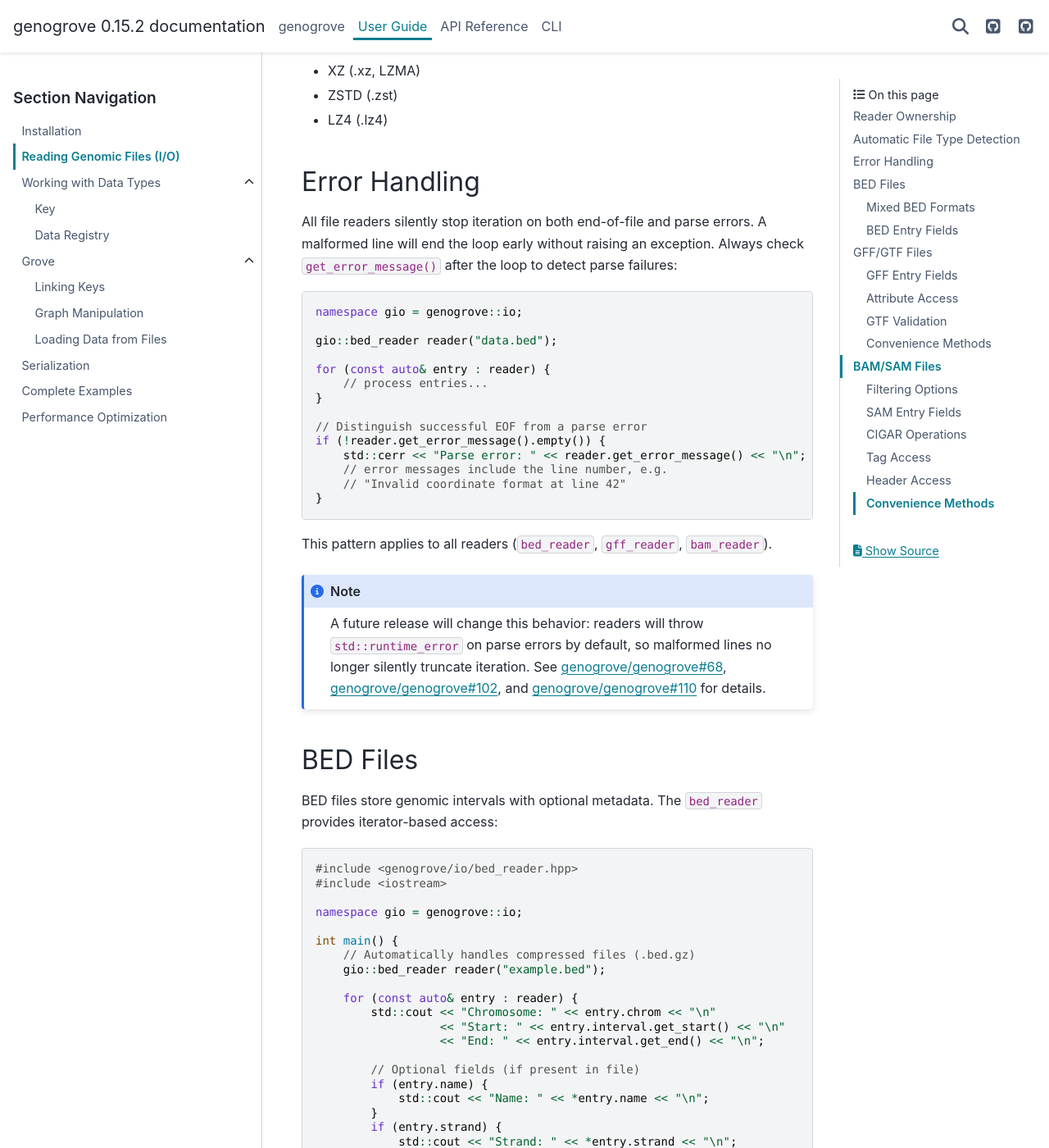
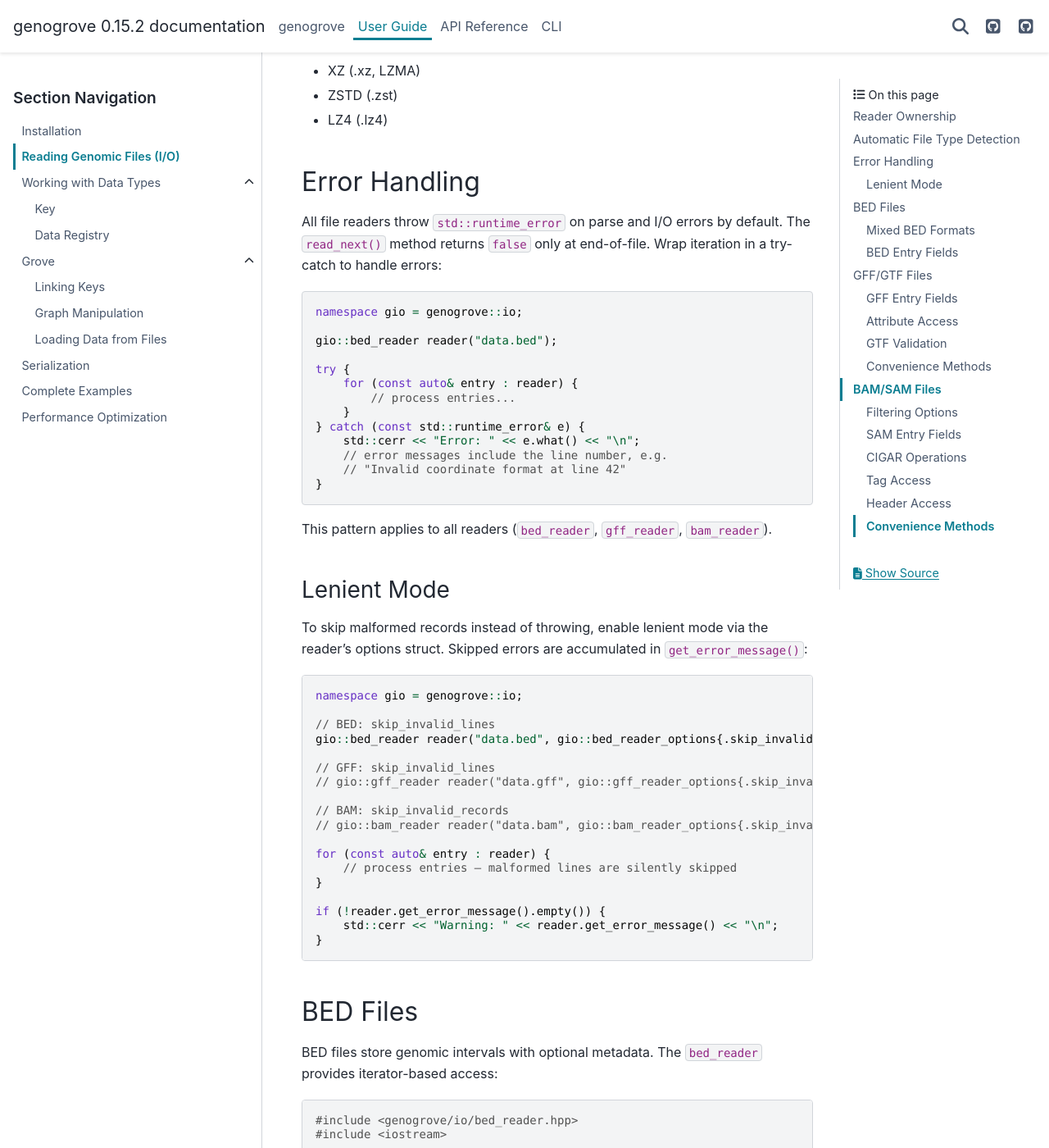
Before and after one commit to genogrove/docs, a Sphinx documentation site: the page built from source/guide/io.md, in a window 1280 px wide and 1400 px high, scrolled down 1501 px. Shown: the whole window at 82% size. Built offline with Sphinx 7.4.7 and the PyData theme 0.15.4, drawn with Linux system fonts in a browser that asks for light colours; some of the changed text lies outside the part shown.

Commit message:
Update docs for throw-on-parse-errors and reader options structs
- Rewrite Error Handling section: default is now throw, with lenient mode
- Add try-catch to main BED, GFF, BAM examples in io.md and loading_data.md
- Add bed_reader_options and gff_reader_options Doxygen directives
- Consolidate all reader options into a dedicated API reference section
- Add skip_invalid_records to BAM filter fields list
- Update GTF validation note to reflect throw behavior

Closes #43

Co-Authored-By: Claude Opus 4.6 <noreply@anthropic.com>

````diff
--- a/source/guide/io.md
+++ b/source/guide/io.md
@@ -66,22 +66,20 @@ int main() {
 
 ## Error Handling
 
-All file readers silently stop iteration on both end-of-file and parse errors. A malformed line
-will end the loop early without raising an exception. Always check `get_error_message()` after the
-loop to detect parse failures:
+All file readers throw `std::runtime_error` on parse and I/O errors by default. The `read_next()`
+method returns `false` only at end-of-file. Wrap iteration in a try-catch to handle errors:
 
 ```cpp
 namespace gio = genogrove::io;
 
 gio::bed_reader reader("data.bed");
 
-for (const auto& entry : reader) {
-    // process entries...
-}
-
-// Distinguish successful EOF from a parse error
-if (!reader.get_error_message().empty()) {
-    std::cerr << "Parse error: " << reader.get_error_message() << "\n";
+try {
+    for (const auto& entry : reader) {
+        // process entries...
+    }
+} catch (const std::runtime_error& e) {
+    std::cerr << "Error: " << e.what() << "\n";
     // error messages include the line number, e.g.
     // "Invalid coordinate format at line 42"
 }
@@ -89,12 +87,30 @@ if (!reader.get_error_message().empty()) {
 
 This pattern applies to all readers (`bed_reader`, `gff_reader`, `bam_reader`).
 
-```{note}
-A future release will change this behavior: readers will throw `std::runtime_error` on parse
-errors by default, so malformed lines no longer silently truncate iteration. See
-[genogrove/genogrove#68](https://github.com/genogrove/genogrove/issues/68),
-[genogrove/genogrove#102](https://github.com/genogrove/genogrove/issues/102), and
-[genogrove/genogrove#110](https://github.com/genogrove/genogrove/issues/110) for details.
+### Lenient Mode
+
+To skip malformed records instead of throwing, enable lenient mode via the reader's options struct.
+Skipped errors are accumulated in `get_error_message()`:
+
+```cpp
+namespace gio = genogrove::io;
+
+// BED: skip_invalid_lines
+gio::bed_reader reader("data.bed", gio::bed_reader_options{.skip_invalid_lines = true});
+
+// GFF: skip_invalid_lines
+// gio::gff_reader reader("data.gff", gio::gff_reader_options{.skip_invalid_lines = true});
+
+// BAM: skip_invalid_records
+// gio::bam_reader reader("data.bam", gio::bam_reader_options{.skip_invalid_records = true});
+
+for (const auto& entry : reader) {
+    // process entries — malformed lines are silently skipped
+}
+
+if (!reader.get_error_message().empty()) {
+    std::cerr << "Warning: " << reader.get_error_message() << "\n";
+}
 ```
 
 ## BED Files
@@ -111,18 +127,22 @@ int main() {
     // Automatically handles compressed files (.bed.gz)
     gio::bed_reader reader("example.bed");
 
-    for (const auto& entry : reader) {
-        std::cout << "Chromosome: " << entry.chrom << "\n"
-                  << "Start: " << entry.interval.get_start() << "\n"
-                  << "End: " << entry.interval.get_end() << "\n";
+    try {
+        for (const auto& entry : reader) {
+            std::cout << "Chromosome: " << entry.chrom << "\n"
+                      << "Start: " << entry.interval.get_start() << "\n"
+                      << "End: " << entry.interval.get_end() << "\n";
 
-        // Optional fields (if present in file)
-        if (entry.name) {
-            std::cout << "Name: " << *entry.name << "\n";
+            // Optional fields (if present in file)
+            if (entry.name) {
+                std::cout << "Name: " << *entry.name << "\n";
+            }
+            if (entry.strand) {
+                std::cout << "Strand: " << *entry.strand << "\n";
+            }
         }
-        if (entry.strand) {
-            std::cout << "Strand: " << *entry.strand << "\n";
-        }
+    } catch (const std::runtime_error& e) {
+        std::cerr << "Parse error: " << e.what() << "\n";
     }
 
     return 0;
@@ -181,23 +201,27 @@ namespace gio = genogrove::io;
 int main() {
     gio::gff_reader reader("annotations.gff");
 
-    for (const auto& entry : reader) {
-        std::cout << "Sequence: " << entry.seqid << "\n"
-                  << "Type: " << entry.type << "\n"
-                  << "Start: " << entry.interval.get_start() << "\n"
-                  << "End: " << entry.interval.get_end() << "\n";
+    try {
+        for (const auto& entry : reader) {
+            std::cout << "Sequence: " << entry.seqid << "\n"
+                      << "Type: " << entry.type << "\n"
+                      << "Start: " << entry.interval.get_start() << "\n"
+                      << "End: " << entry.interval.get_end() << "\n";
 
-        // Access attributes (column 9)
-        if (auto gene_id = entry.get_gene_id()) {
-            std::cout << "Gene ID: " << *gene_id << "\n";
+            // Access attributes (column 9)
+            if (auto gene_id = entry.get_gene_id()) {
+                std::cout << "Gene ID: " << *gene_id << "\n";
+            }
+
+            // Check format
+            if (entry.is_gtf()) {
+                std::cout << "Format: GTF\n";
+            } else if (entry.is_gff3()) {
+                std::cout << "Format: GFF3\n";
+            }
         }
-
-        // Check format
-        if (entry.is_gtf()) {
-            std::cout << "Format: GTF\n";
-        } else if (entry.is_gff3()) {
-            std::cout << "Format: GFF3\n";
-        }
+    } catch (const std::runtime_error& e) {
+        std::cerr << "Parse error: " << e.what() << "\n";
     }
 
     return 0;
@@ -244,7 +268,7 @@ When GTF format is detected, the reader enforces GTF requirements:
 - `gene_id` is required on **all** features
 - `transcript_id` is required on exon, CDS, start_codon, stop_codon, UTR, 5UTR, and 3UTR features
 
-If validation fails, `read_next()` returns `false` and the error is available via `get_error_message()`.
+If validation fails, `read_next()` throws `std::runtime_error` (or skips the line in lenient mode).
 
 ### Convenience Methods
 
@@ -266,20 +290,24 @@ namespace gio = genogrove::io;
 int main() {
     gio::bam_reader reader("alignments.bam");
 
-    for (const auto& entry : reader) {
-        std::cout << "Read: " << entry.qname << "\n"
-                  << "Chrom: " << entry.chrom << "\n"
-                  << "Start: " << entry.interval.get_start() << "\n"
-                  << "End: " << entry.interval.get_end() << "\n"
-                  << "Strand: " << entry.get_strand() << "\n"
-                  << "MAPQ: " << static_cast<int>(entry.mapq) << "\n"
-                  << "CIGAR: " << entry.cigar_string_repr() << "\n";
+    try {
+        for (const auto& entry : reader) {
+            std::cout << "Read: " << entry.qname << "\n"
+                      << "Chrom: " << entry.chrom << "\n"
+                      << "Start: " << entry.interval.get_start() << "\n"
+                      << "End: " << entry.interval.get_end() << "\n"
+                      << "Strand: " << entry.get_strand() << "\n"
+                      << "MAPQ: " << static_cast<int>(entry.mapq) << "\n"
+                      << "CIGAR: " << entry.cigar_string_repr() << "\n";
 
-        if (entry.mate) {
-            std::cout << "Mate chrom: " << entry.mate->chrom << "\n"
-                      << "Mate pos: " << entry.mate->position << "\n"
-                      << "Insert size: " << entry.mate->insert_size << "\n";
+            if (entry.mate) {
+                std::cout << "Mate chrom: " << entry.mate->chrom << "\n"
+                          << "Mate pos: " << entry.mate->position << "\n"
+                          << "Insert size: " << entry.mate->insert_size << "\n";
+            }
         }
+    } catch (const std::runtime_error& e) {
+        std::cerr << "Read error: " << e.what() << "\n";
     }
 
     return 0;
@@ -316,6 +344,7 @@ gio::bam_reader reader5("reads.bam", opts);
 - `skip_qc_fail` (bool, default `false`): Skip QC-failed reads
 - `skip_duplicates` (bool, default `false`): Skip duplicate reads
 - `min_mapq` (uint8_t, default `0`): Minimum mapping quality
+- `skip_invalid_records` (bool, default `false`): Skip malformed records instead of throwing
 
 ### SAM Entry Fields
 
````
Also changed, not shown: source/guide/grove/loading_data.md (+30 -14 lines), source/reference/cpp/io.md (+26 -8 lines).
